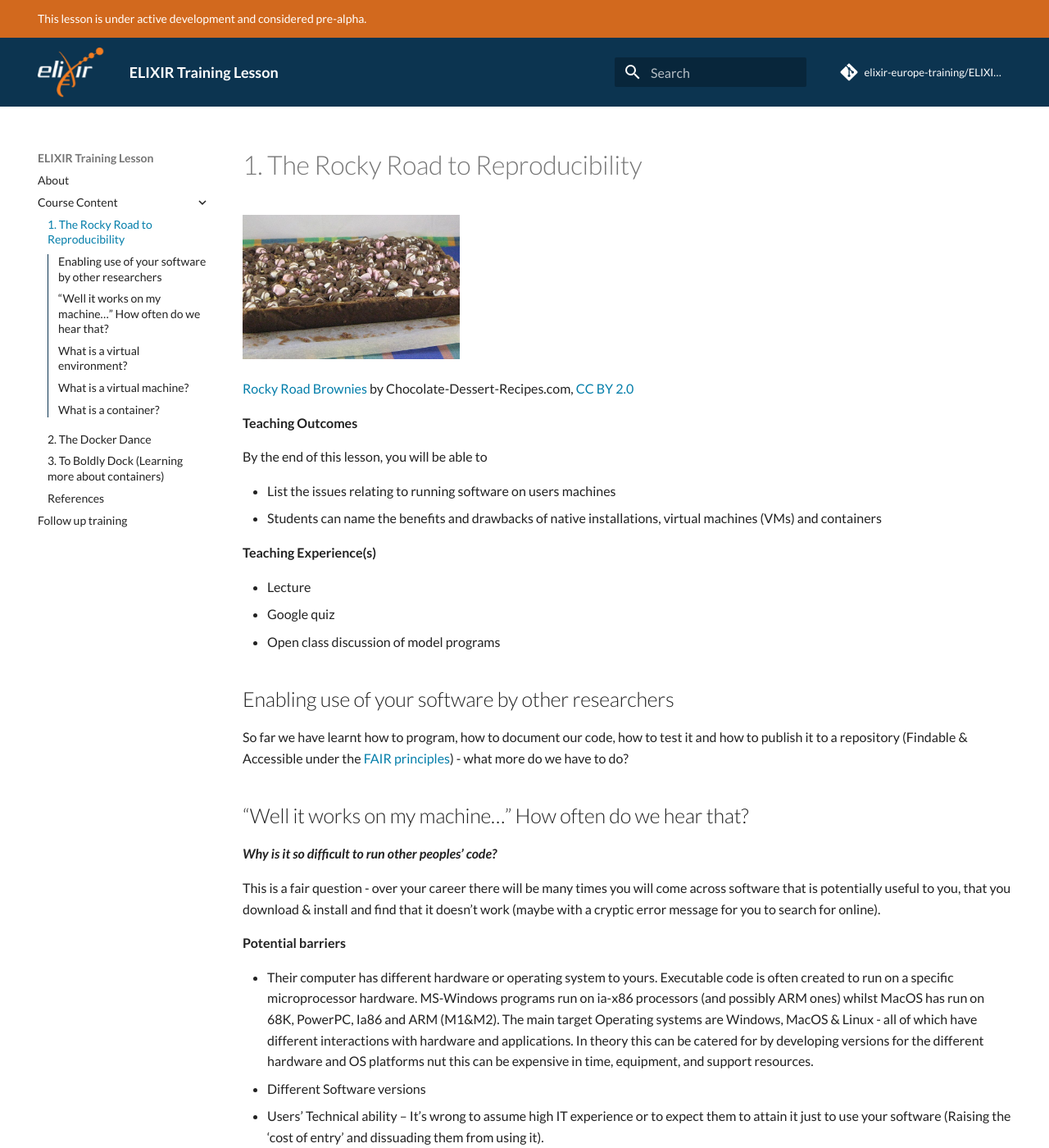
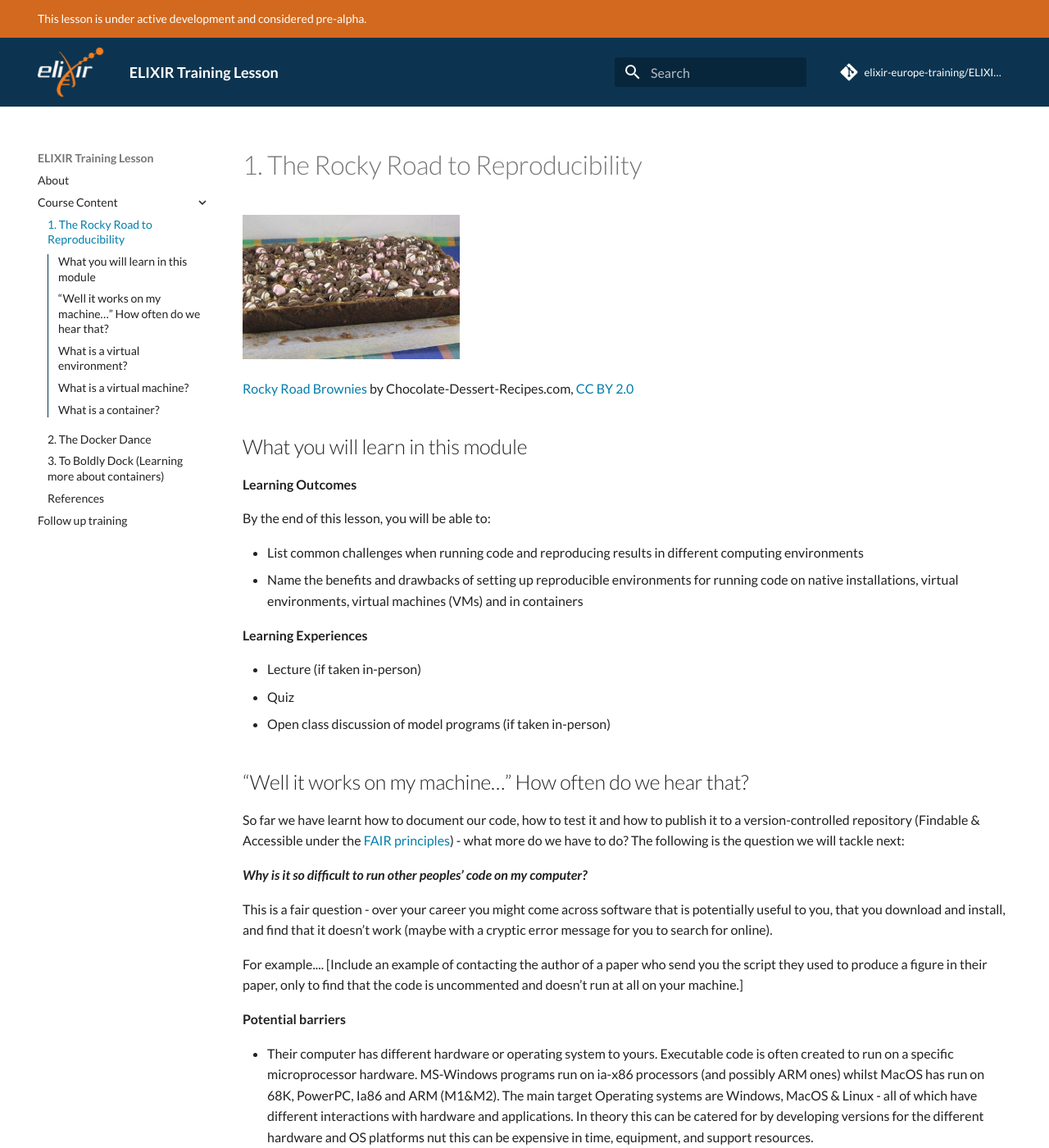
Before and after one commit to elixir-europe-training/ELIXIR-TrP-ContainersPython-CodeRep, an MkDocs documentation site: the page built from docs/chapters/chapter_01.md, in a window 1280 px wide and 1400 px high. Shown: the whole window at 82% size. Built offline with MkDocs 1.6.1 and Material for MkDocs 9.7.7, drawn with Linux system fonts in a browser that asks for light colours; comment, search, counter and statistics services are not loaded.

Commit message:
Begin edits to chapter 1

```diff
--- a/docs/chapters/chapter_01.md
+++ b/docs/chapters/chapter_01.md
@@ -2,28 +2,30 @@
 
 [Rocky Road Brownies](https://commons.wikimedia.org/w/index.php?curid=48410887) by Chocolate-Dessert-Recipes.com, [CC BY 2.0](https://creativecommons.org/licenses/by/2.0/deed.en)
 
-**Teaching Outcomes**
+## What you will learn in this module
 
-By the end of this lesson, you will be able to
+**Learning Outcomes**
 
-* List the issues relating to running software on users machines
-* Students can name the benefits and drawbacks of native installations, virtual machines (VMs) and containers
+By the end of this lesson, you will be able to:
 
-**Teaching Experience(s)**
+* List common challenges when running code and reproducing results in different computing environments
+* Name the benefits and drawbacks of setting up reproducible environments for running code on native installations, virtual environments, virtual machines (VMs) and in containers
 
-* Lecture
-* Google quiz
-* Open class discussion of model programs
+**Learning Experiences**
 
-## Enabling use of your software by other researchers
-
-So far we have learnt how to program, how to document our code, how to test it and how to publish it to a repository (Findable & Accessible under the [FAIR principles](https://force11.org/info/the-fair-data-principles/)) - what more do we have to do?
+* Lecture (if taken in-person)
+* Quiz
+* Open class discussion of model programs (if taken in-person)
 
 ## "Well it works on my machine..." How often do we hear that?
 
-***Why is it so difficult to run other peoples' code?***
+So far we have learnt how to document our code, how to test it and how to publish it to a version-controlled repository (Findable & Accessible under the [FAIR principles](https://force11.org/info/the-fair-data-principles/)) - what more do we have to do? The following is the question we will tackle next:
 
-This is a fair question - over your career there will be many times you will come across software that is potentially useful to you, that you download & install and find that it doesn't work (maybe with a cryptic error message for you to search for online).
+***Why is it so difficult to run other peoples' code on my computer?***
+
+This is a fair question - over your career you might come across software that is potentially useful to you, that you download and install, and find that it doesn't work (maybe with a cryptic error message for you to search for online).
+
+For example.... [Include an example of contacting the author of a paper who send you the script they used to produce a figure in their paper, only to find that the code is uncommented and doesn't run at all on your machine.]
 
 **Potential barriers**
 
```
